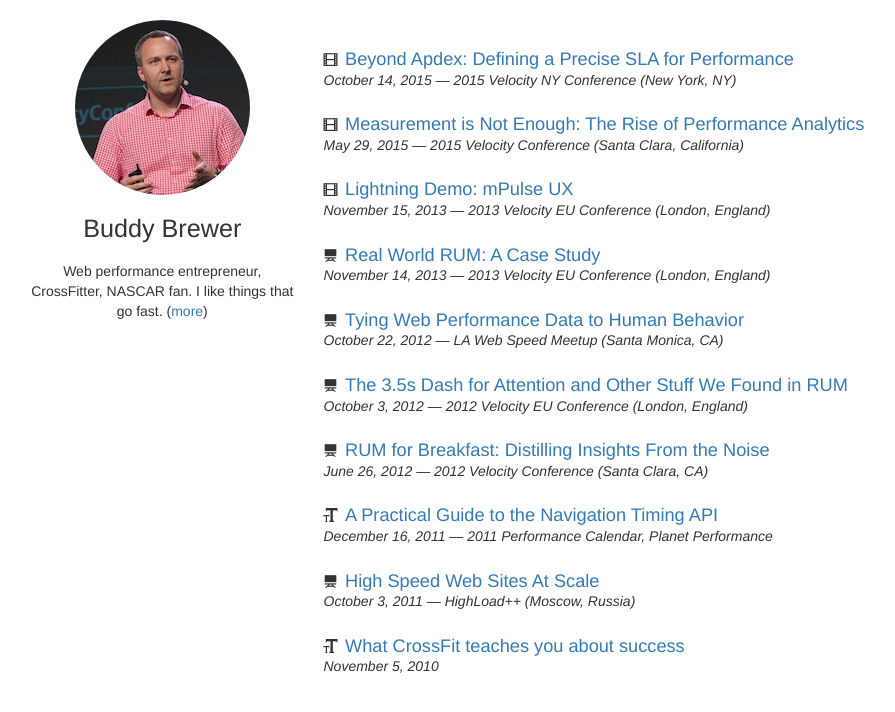
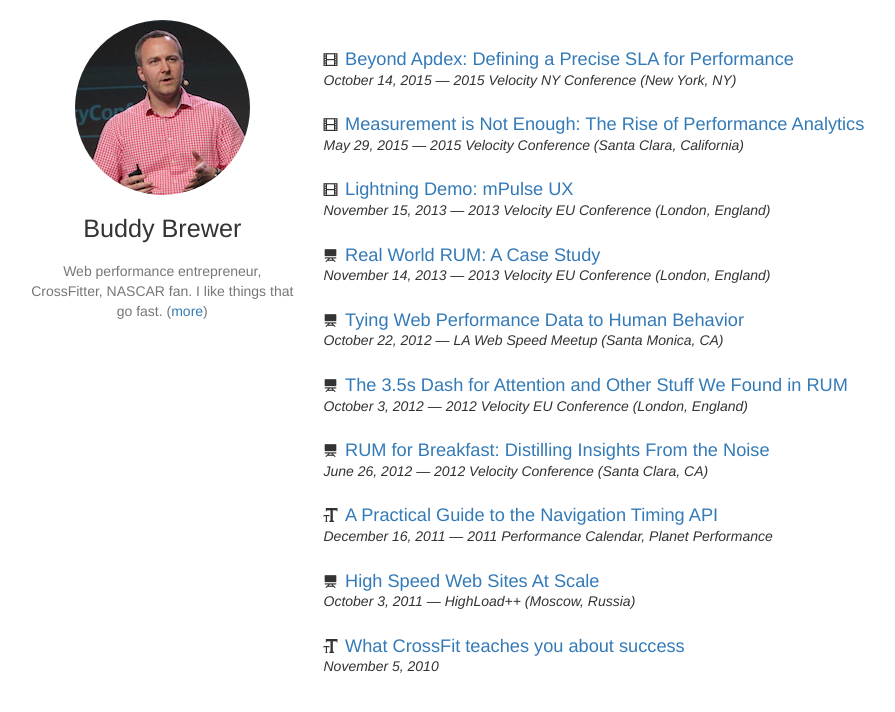
Before and after one commit to bbrewer/buddybrewer.com, a Jekyll site: the page built from index.html, in a window 1280 px wide. Shown: the top 712 px of the page, without its empty margins (39-934 px from the left). Built offline with Jekyll 4.4.1, drawn with Linux system fonts in a browser that asks for light colours.

Commit message:
More tweaks to new layout.

```diff
--- a/_layouts/default.html
+++ b/_layouts/default.html
@@ -4,7 +4,6 @@
   <title>{{ page.title }}</title>
   <meta name="description" content="{{ page.description }}" />
   <link rel="shortcut icon" href="/images/favicon.ico">
-  <!-- <link rel="stylesheet" href="/css/combined.css"> -->
   <link rel="stylesheet" href="/bower_components/bootstrap/dist/css/bootstrap.min.css">
   <link rel="stylesheet" href="/css/styles.css">
 </head>
@@ -23,12 +22,12 @@
 <div class="container">
 <div class="row" style="margin-top: 10px">
   <div class="col-md-3">
-    <a href="/"><img id="buddypic" class="center-block img-circle" src="/images/buddy.jpg"></a>
+    <p><a href="/"><img id="buddypic" class="center-block img-circle" src="/images/buddy.jpg"></a></p>
     <div class="text-center">
       <a id="name" href="/">Buddy Brewer</a>
-      <div id="blurb">
+      <p id="blurb" class="text-muted">
         Web performance entrepreneur, CrossFitter, NASCAR fan. I like things that go fast. (<a href="/about/">more</a>)
-      </div>
+      </p>
     </div>
     <div class="muted" id="perf-data" style="margin-top: 20px"></div>
   </div>
```
